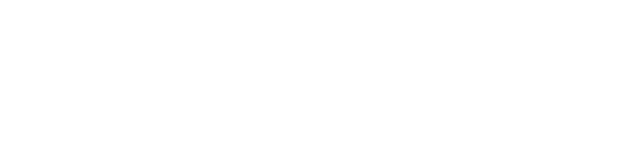
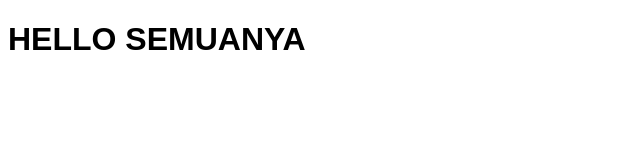
Before and after one commit to achmadfarikh/GIT_latihan, a plain HTML site: page index.html in a window 1280 px wide. Shown: the whole page, without its empty margins (0-640 px from the left). Drawn offline with Linux system fonts and the light colour scheme.

Commit message:
Mengubah isi file index.html dan menambahkan file style.css

```diff
--- a/index.html
+++ b/index.html
@@ -4,9 +4,12 @@
     <meta charset="UTF-8">
     <meta http-equiv="X-UA-Compatible" content="IE=edge">
     <meta name="viewport" content="width=device-width, initial-scale=1.0">
+
+    <link rel="stylesheet" href="style.css">
+
     <title>Document</title>
 </head>
 <body>
-
+    <h1>HELLO SEMUANYA</h1>
 </body>
 </html>
--- /dev/null
+++ b/style.css
@@ -0,0 +1,3 @@
+body {
+    font-family: Arial, Helvetica, sans-serif;
+}
```
